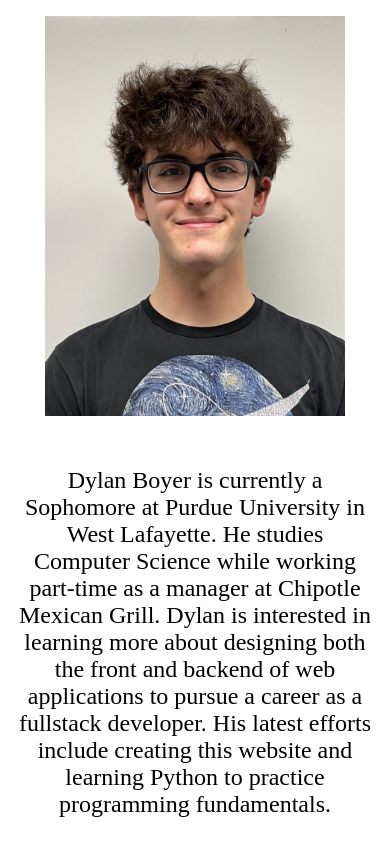
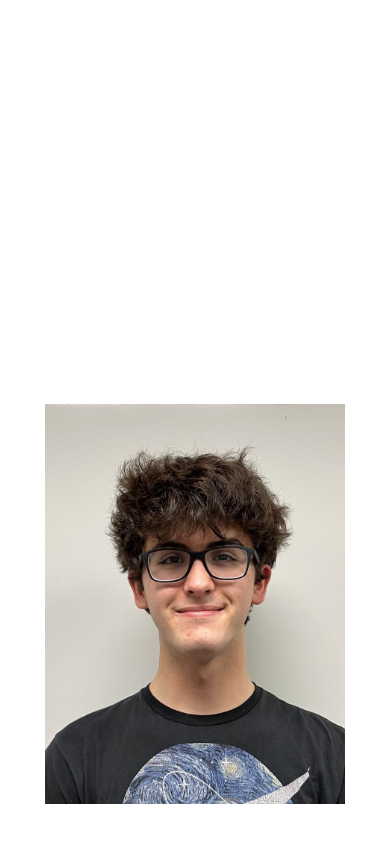
Before and after one commit to dylanboyer/personal-website, a React (Create React App) app: page /#/about in a window 390 px wide. Shown: the top 844 px of the page. Built offline with nearby package versions, Linux system fonts and the light colour scheme.

Commit message:
reversing some changes

```diff
--- a/src/App.css
+++ b/src/App.css
@@ -1,13 +1,12 @@
 .App {
   font-family: "Times New Roman", Times, serif;
-  min-height: 50vh;
+  min-height: 100vh;
   display: flex;
   justify-content: center;
   align-items: center;
   flex-direction: column;
   text-align: center;
   font-size: 12px;
-  vertical-align: middle;
 }
 
 .time-link {
--- a/src/index.css
+++ b/src/index.css
@@ -1,17 +1,19 @@
 @media screen and (max-device-width: 600px) {
   body {
+    margin: 0;
     overflow: auto;
-    zoom: 1;
     font-family: -apple-system, BlinkMacSystemFont, "Segoe UI", "Roboto",
       "Oxygen", "Ubuntu", "Cantarell", "Fira Sans", "Droid Sans",
       "Helvetica Neue", sans-serif;
     -webkit-font-smoothing: antialiased;
     -moz-osx-font-smoothing: grayscale;
+
   }
 }
 
 @media screen and not (max-device-width: 600px) {
   body {
+    margin: 0;
     overflow: auto;
     zoom: 2;
     font-family: -apple-system, BlinkMacSystemFont, "Segoe UI", "Roboto",
```
